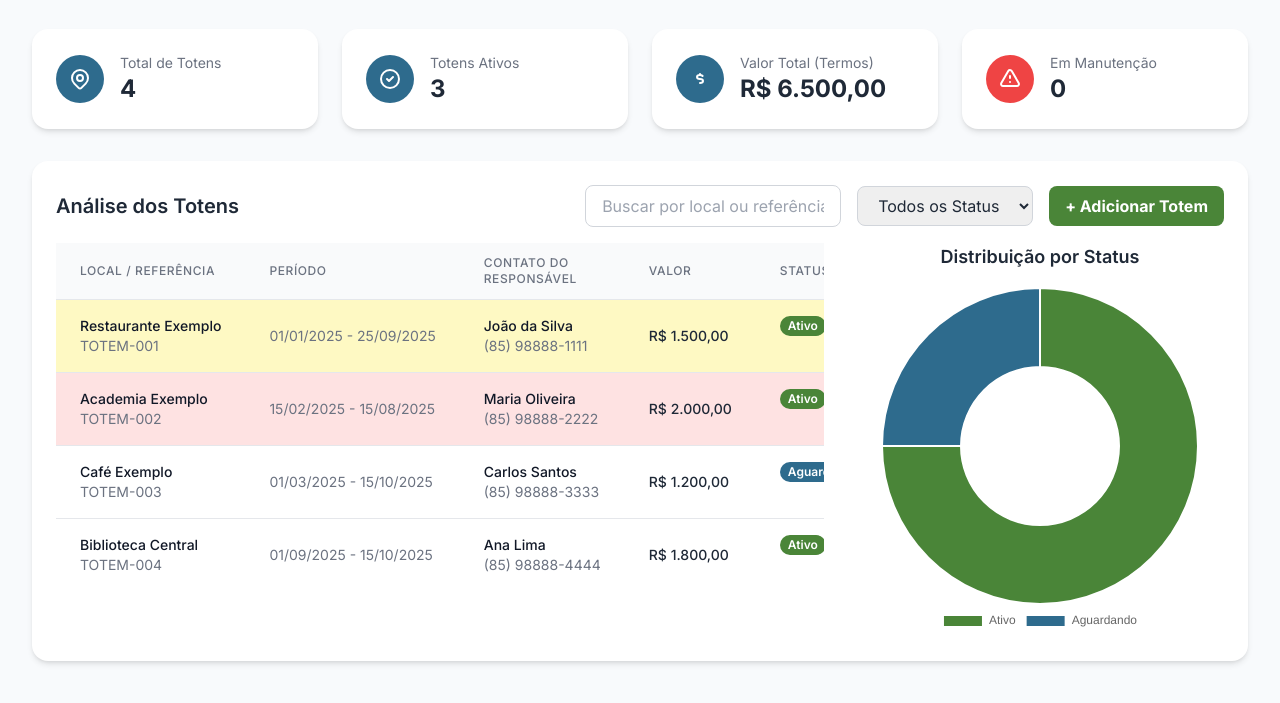
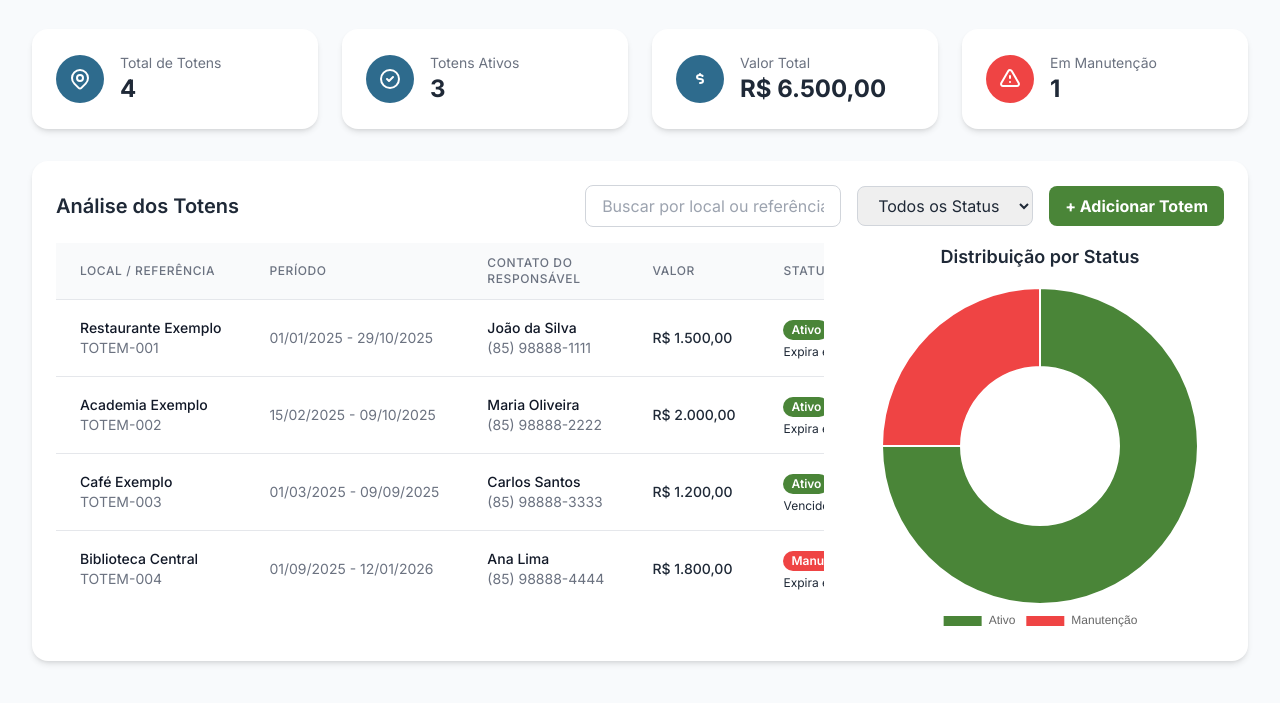
Before and after one commit to marlyaa/controle-totens, a plain HTML site: page index.html in a window 1280 px wide. Shown: the part 99-802 px from the top of the page. Drawn offline with nearby package versions, Linux system fonts and the light colour scheme.

Commit message:
Update index.html

```diff
--- a/index.html
+++ b/index.html
@@ -145,11 +145,14 @@
 
 <script>
     document.addEventListener('DOMContentLoaded', () => {
+        const today = new Date();
+        today.setHours(0, 0, 0, 0);
+
         const initialData = [
-            { id: 1, local: 'Restaurante Exemplo', referencia: 'TOTEM-001', inicio: '2025-01-01', fim: '2025-09-25', responsavel: 'João da Silva', telefone: '(85) 98888-1111', valor: 1500.00, status: 'Ativo', obs: '-' },
-            { id: 2, local: 'Academia Exemplo', referencia: 'TOTEM-002', inicio: '2025-02-15', fim: '2025-08-15', responsavel: 'Maria Oliveira', telefone: '(85) 98888-2222', valor: 2000.00, status: 'Ativo', obs: 'Manutenção em 15/05' },
-            { id: 3, local: 'Café Exemplo', referencia: 'TOTEM-003', inicio: '2025-03-01', fim: '2025-10-15', responsavel: 'Carlos Santos', telefone: '(85) 98888-3333', valor: 1200.00, status: 'Aguardando', obs: '-' },
-            { id: 4, local: 'Biblioteca Central', referencia: 'TOTEM-004', inicio: '2025-09-01', fim: '2025-10-15', responsavel: 'Ana Lima', telefone: '(85) 98888-4444', valor: 1800.00, status: 'Ativo', obs: '-' }
+            { id: 1, local: 'Restaurante Exemplo', referencia: 'TOTEM-001', inicio: '2025-01-01', fim: new Date(today.getTime() + 45 * 24 * 60 * 60 * 1000).toISOString().slice(0, 10), responsavel: 'João da Silva', telefone: '(85) 98888-1111', valor: 1500.00, status: 'Ativo' },
+            { id: 2, local: 'Academia Exemplo', referencia: 'TOTEM-002', inicio: '2025-02-15', fim: new Date(today.getTime() + 25 * 24 * 60 * 60 * 1000).toISOString().slice(0, 10), responsavel: 'Maria Oliveira', telefone: '(85) 98888-2222', valor: 2000.00, status: 'Ativo' },
+            { id: 3, local: 'Café Exemplo', referencia: 'TOTEM-003', inicio: '2025-03-01', fim: new Date(today.getTime() - 5 * 24 * 60 * 60 * 1000).toISOString().slice(0, 10), responsavel: 'Carlos Santos', telefone: '(85) 98888-3333', valor: 1200.00, status: 'Ativo' },
+            { id: 4, local: 'Biblioteca Central', referencia: 'TOTEM-004', inicio: '2025-09-01', fim: new Date(today.getTime() + 120 * 24 * 60 * 60 * 1000).toISOString().slice(0, 10), responsavel: 'Ana Lima', telefone: '(85) 98888-4444', valor: 1800.00, status: 'Manutenção' }
         ];
 
         let totensData = [...initialData];
@@ -213,7 +216,7 @@
                 <div class="bg-white p-6 rounded-2xl shadow-md flex items-center gap-4">
                     <div class="bg-[#2E6B8D] p-3 rounded-full"><svg xmlns="http://www.w3.org/2000/svg" class="h-6 w-6 text-white" fill="none" viewBox="0 0 24 24" stroke="currentColor"><path stroke-linecap="round" stroke-linejoin="round" stroke-width="2" d="M12 8c-1.657 0-3 .895-3 2s1.343 2 3 2 3 .895 3 2-1.343 2-3 2m0-8c1.11 0 2.08.402 2.599 1M12 8V7m0 1v.01" /></svg></div>
                     <div>
-                        <p class="text-sm text-gray-500">Valor Total (Termos)</p>
+                        <p class="text-sm text-gray-500">Valor Total</p>
                         <p class="text-2xl font-bold">${formatCurrency(totalValor)}</p>
                     </div>
                 </div>
@@ -242,14 +245,16 @@
                 const diffTime = fimPeriodo.getTime() - today.getTime();
                 const diffDays = Math.ceil(diffTime / (1000 * 60 * 60 * 24));
 
-                let rowClass = 'hover:bg-gray-50';
-                if (diffDays <= 30 && diffDays > 0) {
-                    rowClass += ' bg-yellow-100';
-                } else if (diffDays <= 0) {
-                    rowClass += ' bg-red-100';
+                let statusTextClass = '';
+                if (diffDays <= 10 && diffDays >= 0) {
+                    statusTextClass = 'alert-red';
+                } else if (diffDays > 10 && diffDays <= 30) {
+                    statusTextClass = 'alert-yellow';
+                } else if (diffDays < 0) {
+                    statusTextClass = 'alert-red';
                 }
 
-                row.className = rowClass;
+                row.className = 'hover:bg-gray-50';
                 row.innerHTML = `
                     <td class="px-6 py-4 whitespace-nowrap">
                         <div class="text-sm font-medium text-gray-900">${totem.local}</div>
@@ -261,15 +266,18 @@
                         <div class="text-sm text-gray-500">${totem.telefone}</div>
                     </td>
                     <td class="px-6 py-4 whitespace-nowrap text-sm font-medium text-gray-800">${formatCurrency(totem.valor)}</td>
-                    <td class="px-6 py-4 whitespace-nowrap flex items-center">
+                    <td class="px-6 py-4 whitespace-nowrap">
                         <span class="px-2 inline-flex text-xs leading-5 font-semibold rounded-full ${statusColors[totem.status] || 'bg-gray-100 text-gray-800'}">
                             ${totem.status}
                         </span>
-                        <button onclick="editTotem(${totem.id})" class="text-sm text-gray-500 hover:text-gray-900 ml-2">
-                           <svg xmlns="http://www.w3.org/2000/svg" class="h-4 w-4" fill="none" viewBox="0 0 24 24" stroke="currentColor"><path stroke-linecap="round" stroke-linejoin="round" stroke-width="2" d="M15.232 5.232l3.536 3.536m-2.036-5.036a2.5 2.5 0 113.536 3.536L6.5 21.036H3v-3.572L16.732 3.732z" /></svg>
+                        <div class="text-xs mt-1 ${statusTextClass}">${diffDays >= 0 ? `Expira em ${diffDays} dias` : 'Vencido'}</div>
+                    </td>
+                    <td class="px-6 py-4 whitespace-nowrap text-right text-sm font-medium">
+                        <button onclick="editTotem(${totem.id})" class="text-gray-500 hover:text-gray-900 mr-2">
+                           <svg xmlns="http://www.w3.org/2000/svg" class="h-4 w-4 inline" fill="none" viewBox="0 0 24 24" stroke="currentColor"><path stroke-linecap="round" stroke-linejoin="round" stroke-width="2" d="M15.232 5.232l3.536 3.536m-2.036-5.036a2.5 2.5 0 113.536 3.536L6.5 21.036H3v-3.572L16.732 3.732z" /></svg>
                         </button>
-                         <button onclick="deleteTotem(${totem.id})" class="text-sm text-red-500 hover:text-red-700 ml-2">
-                            <svg xmlns="http://www.w3.org/2000/svg" class="h-4 w-4" fill="none" viewBox="0 0 24 24" stroke="currentColor"><path stroke-linecap="round" stroke-linejoin="round" stroke-width="2" d="M19 7l-.867 12.142A2 2 0 0116.013 21H7.987a2 2 0 01-1.92-1.858L5 7m5 4v6m4-6v6m1-10V4a1 1 0 00-1-1h-4a1 1 0 00-1 1v3M4 7h16" /></svg>
+                         <button onclick="deleteTotem(${totem.id})" class="text-red-500 hover:text-red-700">
+                            <svg xmlns="http://www.w3.org/2000/svg" class="h-4 w-4 inline" fill="none" viewBox="0 0 24 24" stroke="currentColor"><path stroke-linecap="round" stroke-linejoin="round" stroke-width="2" d="M19 7l-.867 12.142A2 2 0 0116.013 21H7.987a2 2 0 01-1.92-1.858L5 7m5 4v6m4-6v6m1-10V4a1 1 0 00-1-1h-4a1 1 0 00-1 1v3M4 7h16" /></svg>
                         </button>
                     </td>
                 `;
@@ -308,7 +316,7 @@
 
             const labels = Object.keys(statusCounts);
             const values = Object.values(statusCounts);
-            const backgroundColors = labels.map(label => chartColors[label] || '#A1A1AA');
+            const backgroundColors = labels.map(label => chartColors[label] || '#9CA3AF');
 
             if (statusChart) {
                 statusChart.destroy();
```
